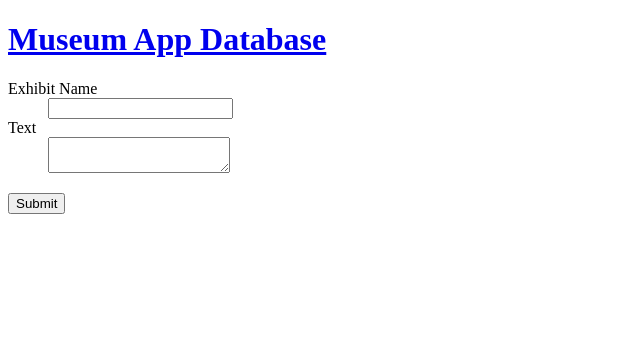
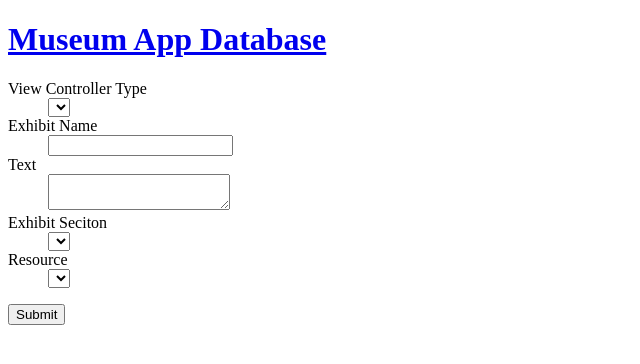
Before and after one commit to jepayne1138/museum-app-backend, a Flask app: page /add-exhibit in a window 1280 px wide. Shown: the top 364 px of the page, without its empty margins (0-640 px from the left). Run offline with Flask 2, Linux system fonts and the light colour scheme; data that the repository does not hold is empty; parts of the project's set-up code (start-up, migrations or seed data) failed here and were passed over; some libraries are stand-ins or nearby versions.

Commit message:
Add drop down selections for exhibit creation

```diff
--- a/forms.py
+++ b/forms.py
@@ -1,8 +1,10 @@
 from wtforms import Form
 from wtforms.fields import TextField, TextAreaField, FileField, DateTimeField, \
-                           RadioField, FieldList
+                           SelectField, FieldList
+from wtforms.ext.sqlalchemy.fields import QuerySelectField
 from wtforms.validators import Length
 from wtforms.widgets import HTMLString, html_params
+from database import MediaResource, ExhibitSection, ViewController
 
 
 ALLOWED_EXTENSIONS = set(['mp3', 'png', 'jpg', 'mp4'])
@@ -37,9 +39,23 @@ class DateTimePickerWidget(object):
 
 
 class ExhibitForm(Form):
+    view_controller = QuerySelectField('View Controller Type',
+        query_factory=ViewController.query.all,
+        get_pk=lambda a: a.viewControllerID,
+        get_label=lambda a: a.name
+    )
     name = TextField('Exhibit Name', [Length(min=1)])
     text = TextAreaField('Text')
-    # resource = RadioField('Resouce', choices=[], coerce=int)
+    exhibit_section = QuerySelectField('Exhibit Seciton',
+        query_factory=ExhibitSection.query.all,
+        get_pk=lambda a: a.exhibitSectionID,
+        get_label=lambda a: a.name
+    )
+    resource = QuerySelectField('Resource',
+        query_factory=MediaResource.query.all,
+        get_pk=lambda a: a.resourceID,
+        get_label=lambda a: a.url
+    )
 
 
 class ResourceForm(Form):
--- a/server.py
+++ b/server.py
@@ -134,6 +134,7 @@ def allowed_file(filename):
 @app.route('/')
 @app.route('/index', methods=['GET', 'POST'])
 def index():
+    print('index')
     revision = MetadataInteger.query.filter_by(key='revision').first()
     if request.method == 'POST':
         revision.value += 1
@@ -179,10 +180,10 @@ def add_exhibit():
         revision = MetadataInteger.query.filter_by(key='revision').first().value
         new_exhibit = Exhibit(
             name=form.name.data,
-            exhibitSectionID=1,
-            viewControllerID=1,
+            exhibitSectionID=form.exhibit_section.data.exhibitSectionID,
+            viewControllerID=form.view_controller.data.viewControllerID,
             text=form.text.data,
-            resourceID=1,
+            resourceID=form.resource.data.resourceID,
             revision=revision,
         )
         sessionAdd(new_exhibit)
--- a/templates/add-exhibit-section.html
+++ b/templates/add-exhibit-section.html
@@ -8,7 +8,7 @@
 
 {{ macros.title_link() }}
 
-<form method=post action="/add-exhibit">
+<form method=post action="/add-exhibit-section">
   <dl>
     {{ macros.render_field(form.name) }}
   </dl>
--- a/templates/add-exhibit.html
+++ b/templates/add-exhibit.html
@@ -10,8 +10,11 @@
 
 <form method=post action="/add-exhibit">
   <dl>
+    {{ macros.render_field(form.view_controller) }}
     {{ macros.render_field(form.name) }}
     {{ macros.render_field(form.text) }}
+    {{ macros.render_field(form.exhibit_section) }}
+    {{ macros.render_field(form.resource) }}
   </dl>
   <p><input type=submit value=Submit>
 </form>
```
